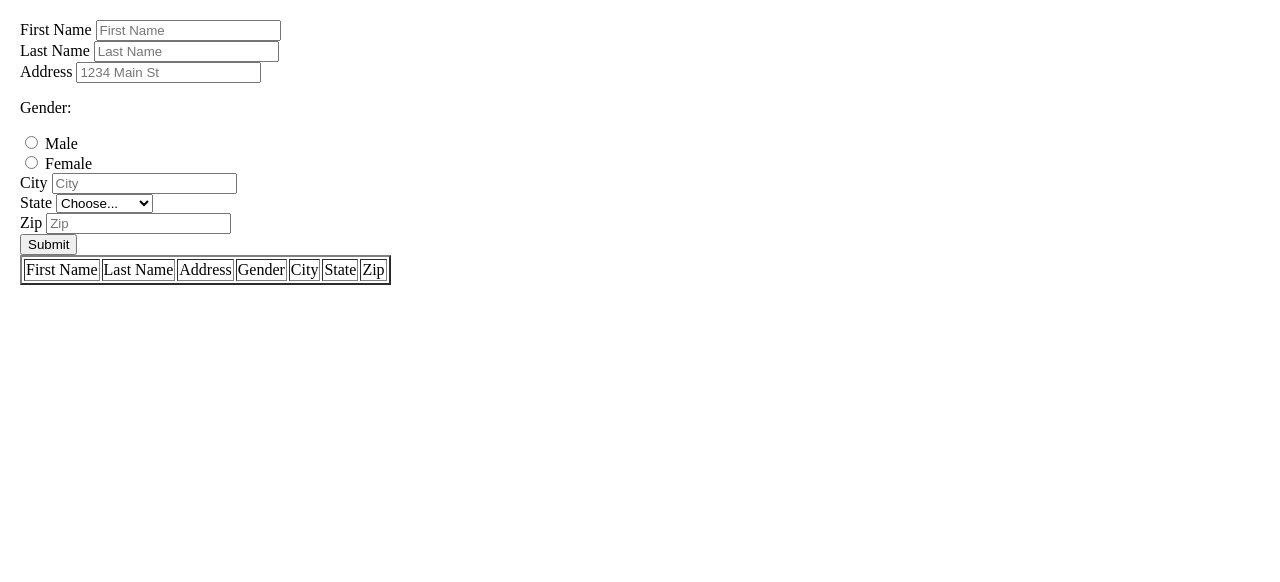
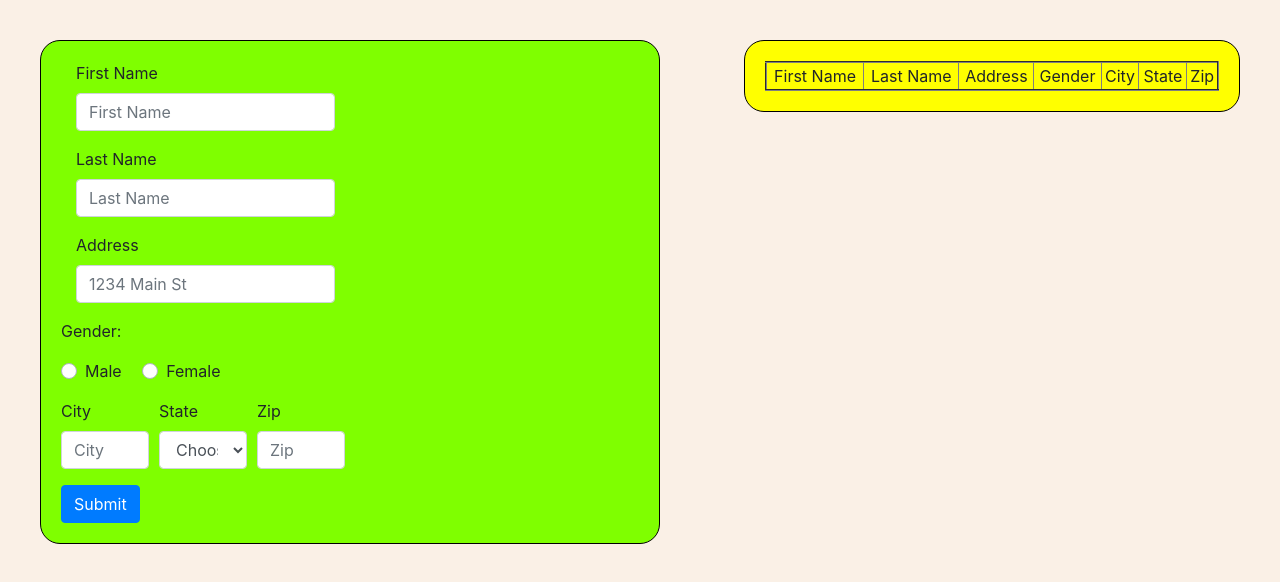
Before and after one commit to jayesh-jawale/HTML_DOM_FORM, a plain HTML site: page index.html in a window 1280 px wide. Drawn offline with Linux system fonts and the light colour scheme; files that its build step writes are made by us from their sources; the site is published under a folder, as on GitHub Pages, so addresses that start at the root find nothing.

Commit message:
Update index.html

```diff
--- a/index.html
+++ b/index.html
@@ -5,8 +5,8 @@
     <meta http-equiv="X-UA-Compatible" content="IE=edge">
     <meta name="viewport" content="width=device-width, initial-scale=1.0">
     <title>HTML Form</title>
-    <link rel="stylesheet" href="/css/bootstrap.min.css">
-    <link rel="stylesheet" href="/folder1/taskDOM/HTMLForm/style.css">
+    <link rel="stylesheet" href="bootstrap.min.css">
+    <link rel="stylesheet" href="style.css">
 </head>
 
 <body style="margin: 20px;">
@@ -83,5 +83,5 @@
         </table>
     </div>
 </body>
-<script src="/folder1/taskDOM/HTMLForm/script.js"></script>
+<script src="script.js"></script>
 </html>
```
